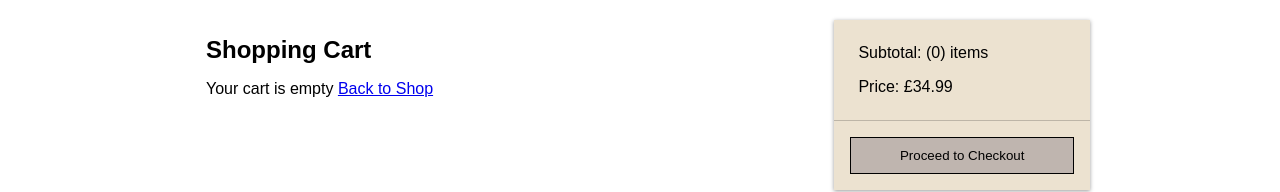
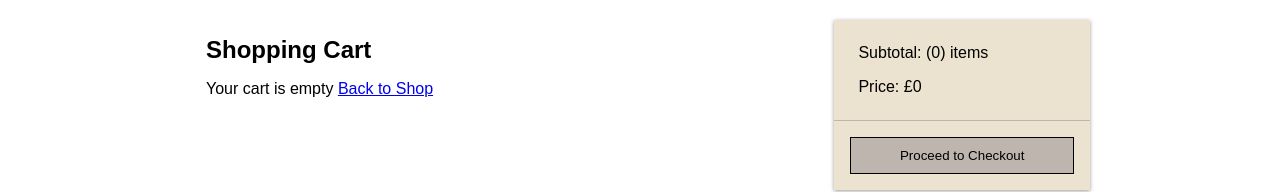
Before and after one commit to katebry/golden-shoe-store, a React (Create React App) app in the folder frontend/: page /cart in a window 1280 px wide. Shown: the part 122-314 px from the top of the page. Built offline with nearby package versions, Linux system fonts and the light colour scheme.

Commit message:
feat: added total cart cost

```diff
--- a/frontend/src/pages/Cart.js
+++ b/frontend/src/pages/Cart.js
@@ -22,6 +22,10 @@ export const CartPage = () => {
     return cartItems.reduce((quantity, item) => Number(item.quantity) + quantity, 0)
   }
 
+  const getCartTotal = () => {
+    return cartItems.reduce((price, item) => (item.price * item.quantity) + price, 0)
+  }
+
   return (
     <div className="cartpage">
       <div className="cartpage__left">
@@ -43,7 +47,7 @@ export const CartPage = () => {
       <div className="cartpage__right">
         <div className="cartpage__info">
           <p>Subtotal: ({getCartCount()}) items</p>
-          <p>Price: £34.99</p>
+          <p>Price: £{getCartTotal()}</p>
         </div>
         <div>
           <button className="cartpage__btn">Proceed to Checkout</button>
```
